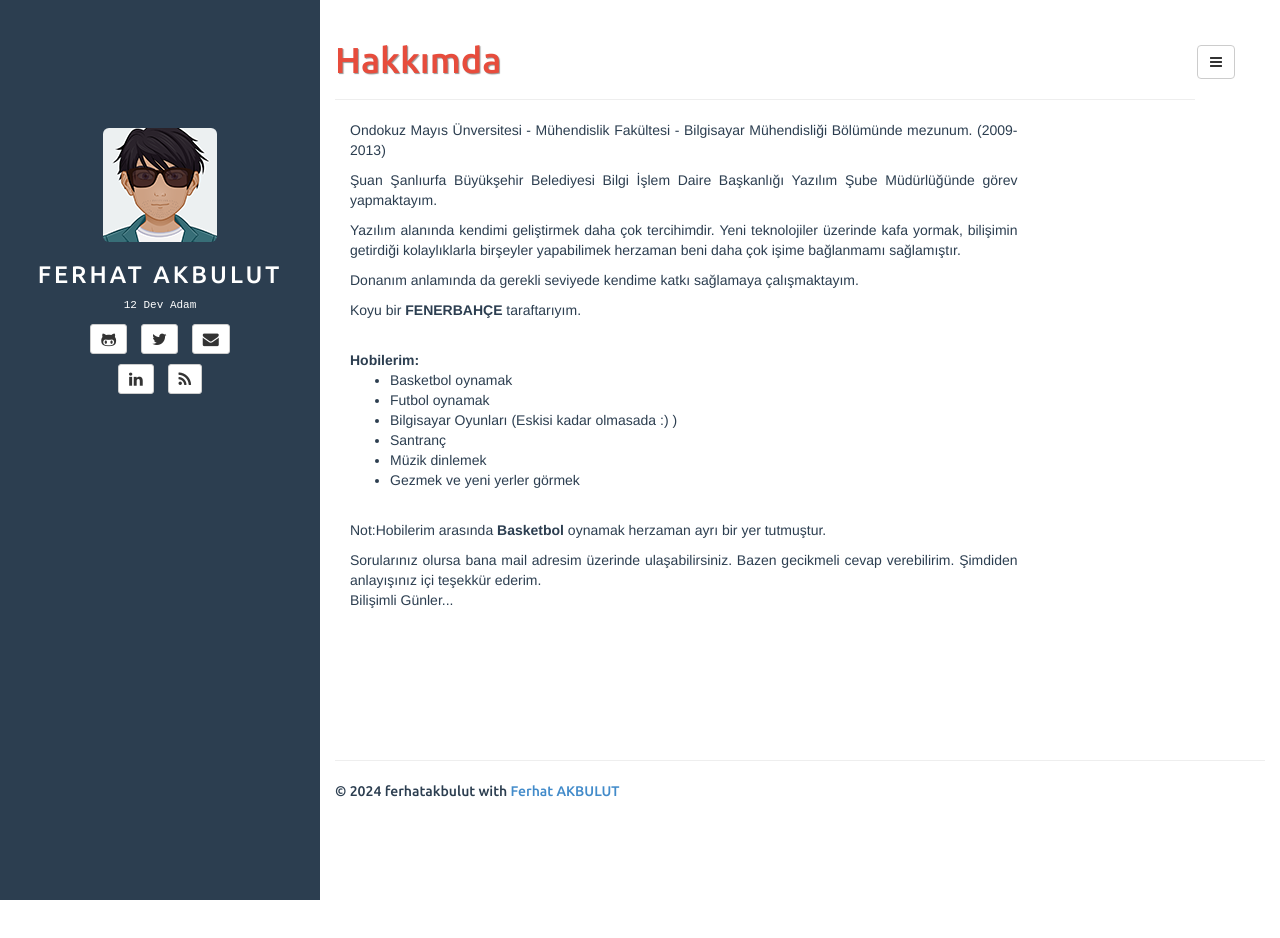
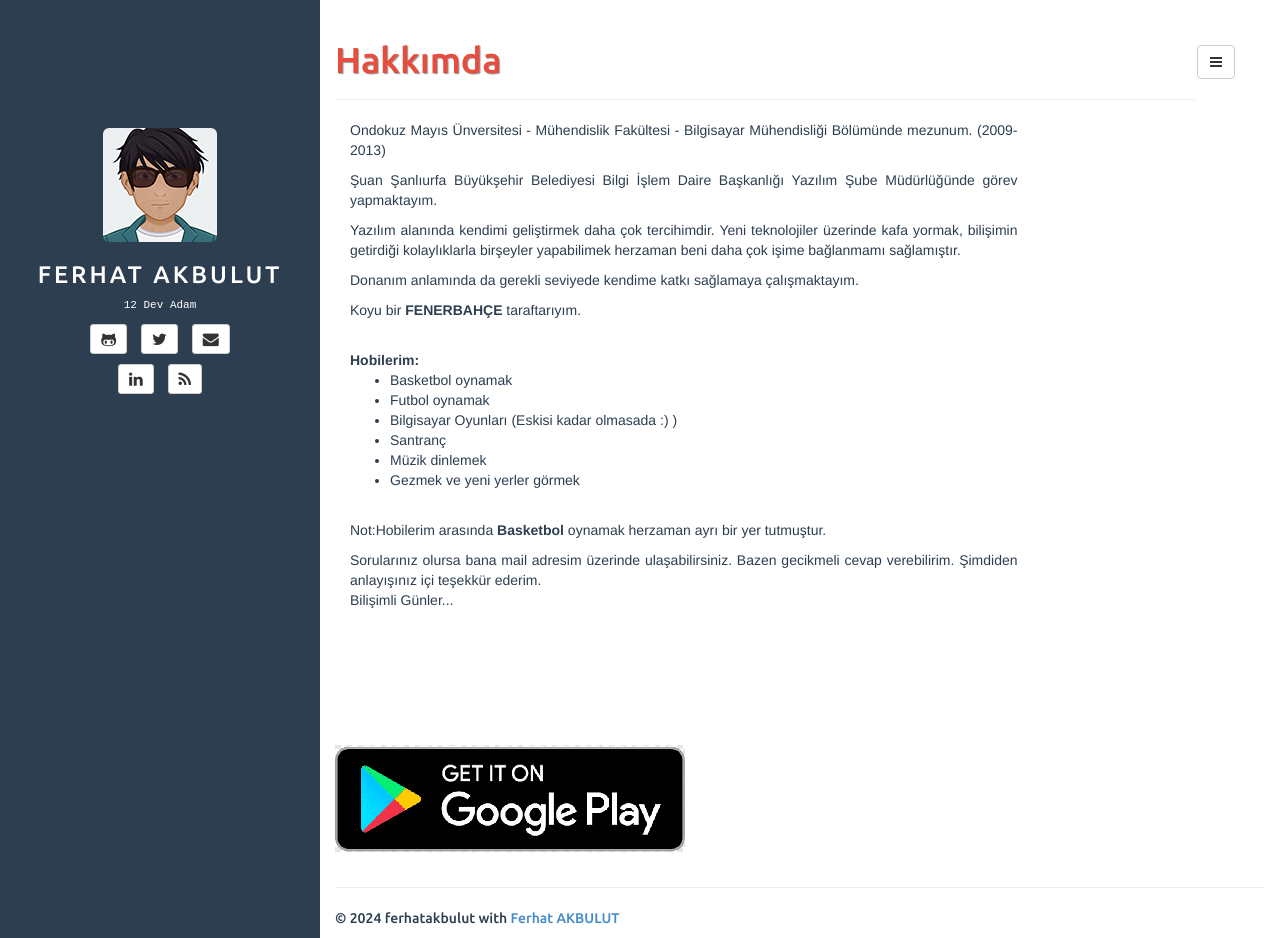
Before and after one commit to ferhatakbulut/ferhatakbulut.github.io, a Jekyll site: the page built from about.html, in a window 1280 px wide and 938 px high. Built offline with Jekyll 4.4.1, drawn with Linux system fonts in a browser that asks for light colours.

Commit message:
google play app add link

```diff
--- a/about.html
+++ b/about.html
@@ -62,4 +62,12 @@ p {text-align: justify;}
   style="border: 0; overflow: hidden;"
   ></iframe>
 
+  <br>
+  <br>
+
+<a align="center" href="https://play.google.com/store/apps/details?id=com.ferhatakbulut&pcampaignid=web_share">
+	<img src="https://raw.githubusercontent.com/ferhatakbulut/ferhatakbulut.github.io/main/image/googleplayapp.png">
+</a>
+
+
 <div class="clearfix"></div>
```
Also changed, not shown: image/googleplayapp.png (added).
